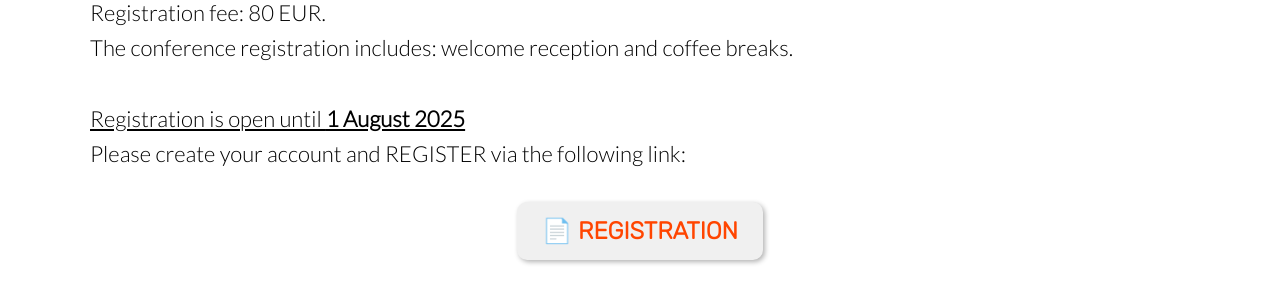
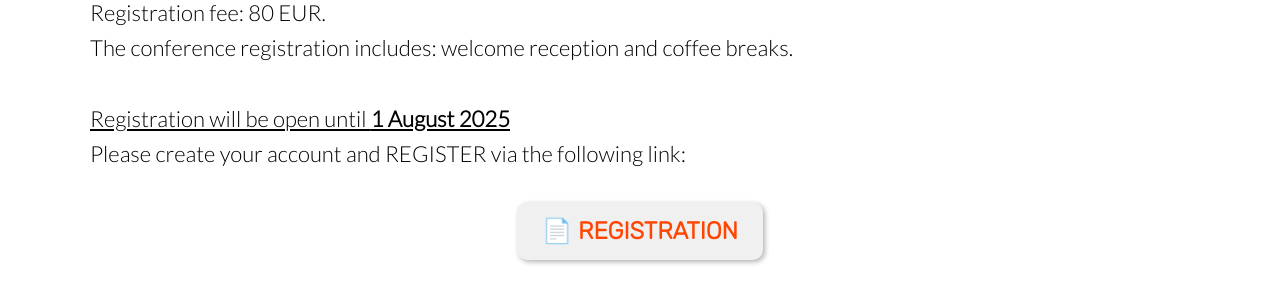
Before and after one commit to INCNgit/incn, a Jekyll site: the page built from registration.html, in a window 1280 px wide and 900 px high, scrolled down 363 px. Shown: the part 457-757 px from the top of the window. Built offline with Jekyll 4.4.1, drawn with Linux system fonts in a browser that asks for light colours; nearby versions of some CDN libraries.

Commit message:
registration

```diff
--- a/registration.html
+++ b/registration.html
@@ -240,7 +240,7 @@
 
 					<br><br>
 
-					<u>Registration is open until <b>1 August 2025</b></u>
+					<u>Registration will be open until <b>1 August 2025</b></u>
 					<br>
 
 					Please create your account and REGISTER via the following link:
```
